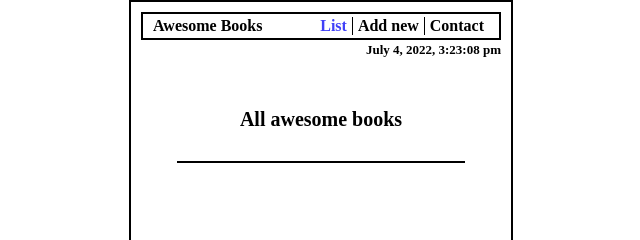
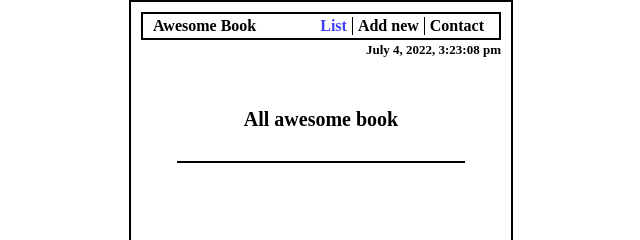
Before and after one commit to hislordshipprof/Awesome-book-ES6, a website with bundled scripts: page index.html in a window 1280 px wide. Shown: the top 240 px of the page, 319-959 px from the left. Built offline with nearby package versions, Linux system fonts and the light colour scheme.

Commit message:
Refactoring of index.html

```diff
--- a/index.html
+++ b/index.html
@@ -10,7 +10,7 @@
   <body>
     <header>
       <nav class="nav-bar">
-        <a href="/" class="logo">Awesome Books</a>
+        <a href="/" class="logo">Awesome Book</a>
         <ul class="nav-items">
           <li class="nav-links list-book active" data-tab="1">
             <a href="">List</a>
@@ -28,7 +28,7 @@
       class="section section-1 book-list-wrapper display-none display-flex"
     >
       <div class="book-list">
-        <h1 class="title">All awesome books</h1>
+        <h1 class="title">All awesome book</h1>
         <div class="container"></div>
       </div>
     </section>
```
